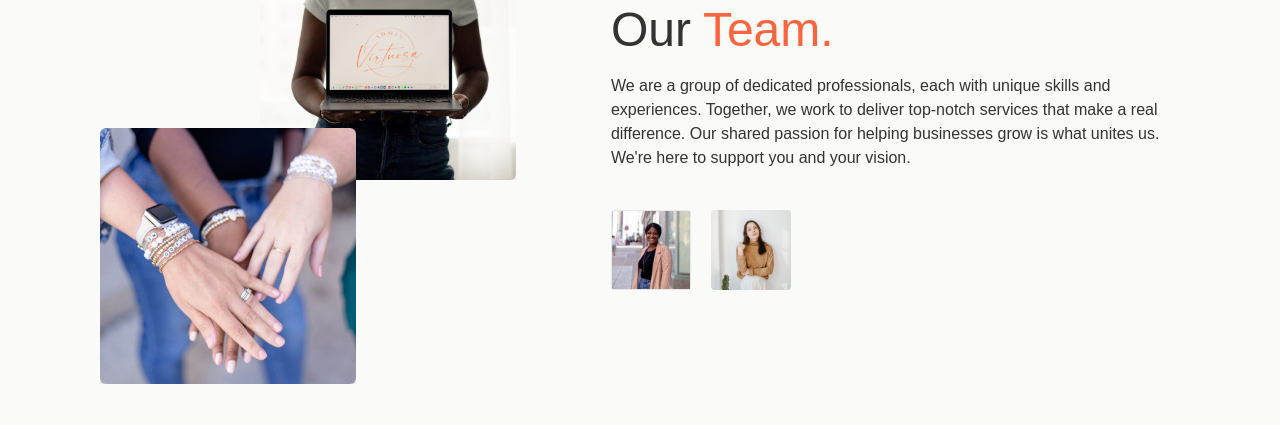
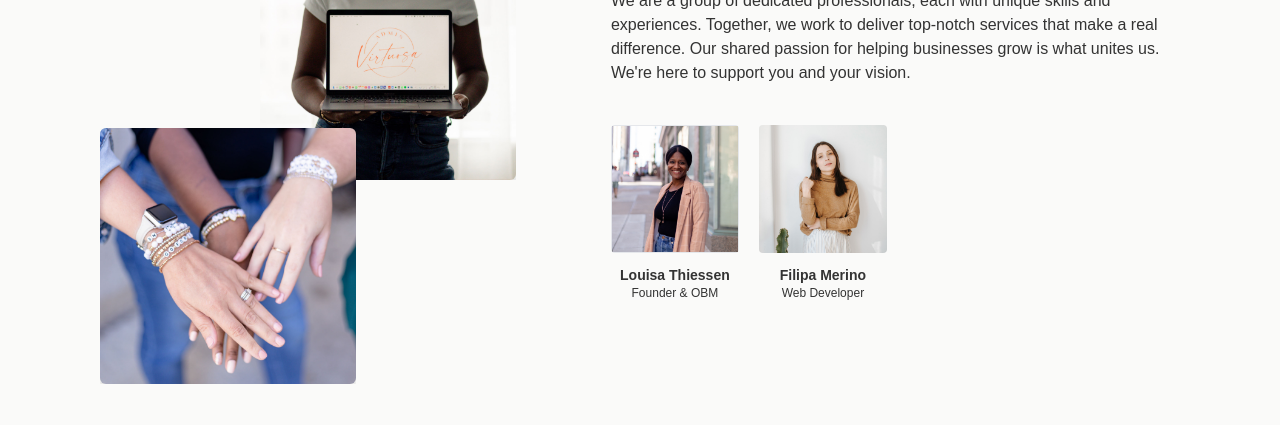
Before and after one commit to FilipaMerino/myvirtuosaapp, a Next.js app: page /about in a window 1280 px wide. Shown: the part 1720-2145 px from the top of the page. Built offline with nearby package versions, Linux system fonts and the light colour scheme; no server answers; the database is empty.

Commit message:
team changes done

```diff
--- a/app/about/filipa/page.jsx
+++ b/app/about/filipa/page.jsx
@@ -56,7 +56,7 @@ const Filipa = () => {
         <div className="flex flex-col items-center mt-5 lg:items-start lg:ml-10">
           <h1 className="text-3xl lg:text-5xl mb-2">Filipa Merino</h1>
           <p className="text-sm">
-            <strong>Web Developer</strong> at Admin Virtuosa.
+            <strong>Web Developer</strong>
           </p>
 
 
--- a/app/about/louisa/page.jsx
+++ b/app/about/louisa/page.jsx
@@ -58,7 +58,7 @@ const Louisa = () => {
         <div className="flex flex-col items-center mt-5 lg:items-start lg:ml-10">
           <h1 className="text-3xl lg:text-5xl lg:mb-2">Louisa Thiessen</h1>
           <p className="text-sm">
-            <strong>Owner</strong> and <strong>founder</strong>.
+            <strong>Owner</strong> and <strong>founder</strong>
           </p>
           <hr className="horizontalLineTeam "></hr>
 
--- a/app/about/page.jsx
+++ b/app/about/page.jsx
@@ -187,29 +187,36 @@ const AboutPage = () => {
             </p>
           </div>
           <div className="my-10 flex justify-center lg:justify-start">
-            <div className="avatar relative">
-              <div className="w-32 lg:w-20 rounded">
+            <div className="avatar relative flex flex-col items-center">
+              <div className="w-32 lg:w-32 rounded mb-3">
                 <Link href="./about/louisa">
                   <Image
                     src={LouisaPic}
-                    className="transform hover:scale-105 transition-transform border"
+                    className="transform hover:scale-105 transition-transform border mb-2"
                     alt="team"/>
                   {/* The semi-transparent overlay */}
-                  <div className="overlay"></div>
+
                 </Link>
+              </div>
+              <div className="flex flex-col items-center">
+                <p className="text-sm text-center font-semibold">Louisa Thiessen</p>
+                <p className="text-xs text-center">Founder & OBM</p>
               </div>
             </div>
 
-            <div className="avatar relative ml-5">
-              <div className="w-32 lg:w-20 rounded ">
+            <div className="avatar relative ml-5 flex flex-col items-center">
+              <div className="w-32 lg:w-32 rounded mb-3">
                 <Link href="./about/filipa">
                   <Image
                     src={filipa}
                     className="transform hover:scale-105 transition-transform"
                   alt="team"/>
                   {/* The semi-transparent overlay */}
-                  <div className="overlay"></div>
                 </Link>
+              </div>
+              <div className="flex flex-col items-center">
+                <p className="text-sm text-center font-semibold">Filipa Merino</p>
+                <p className="text-xs text-center">Web Developer</p>
               </div>
             </div>
           </div>
```
